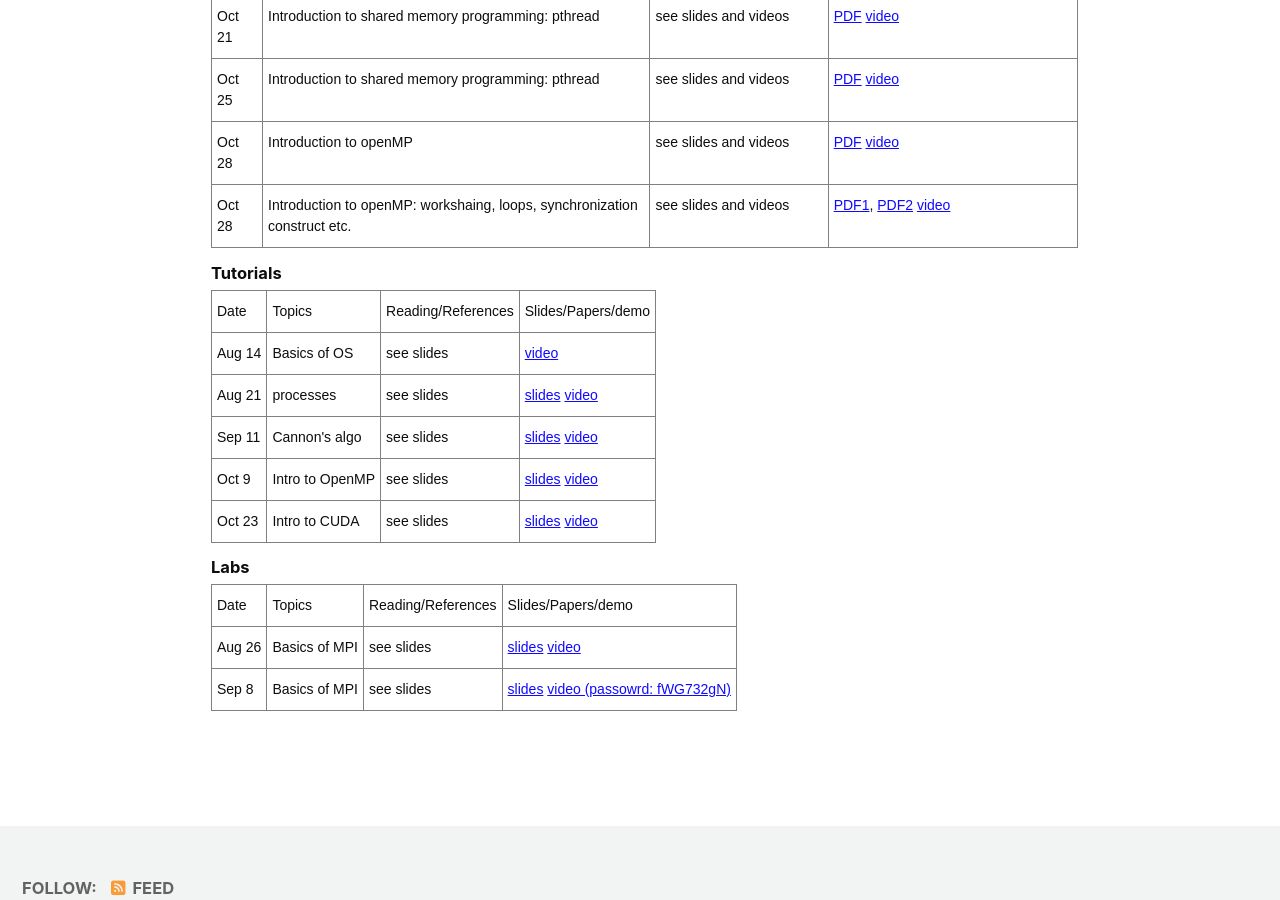
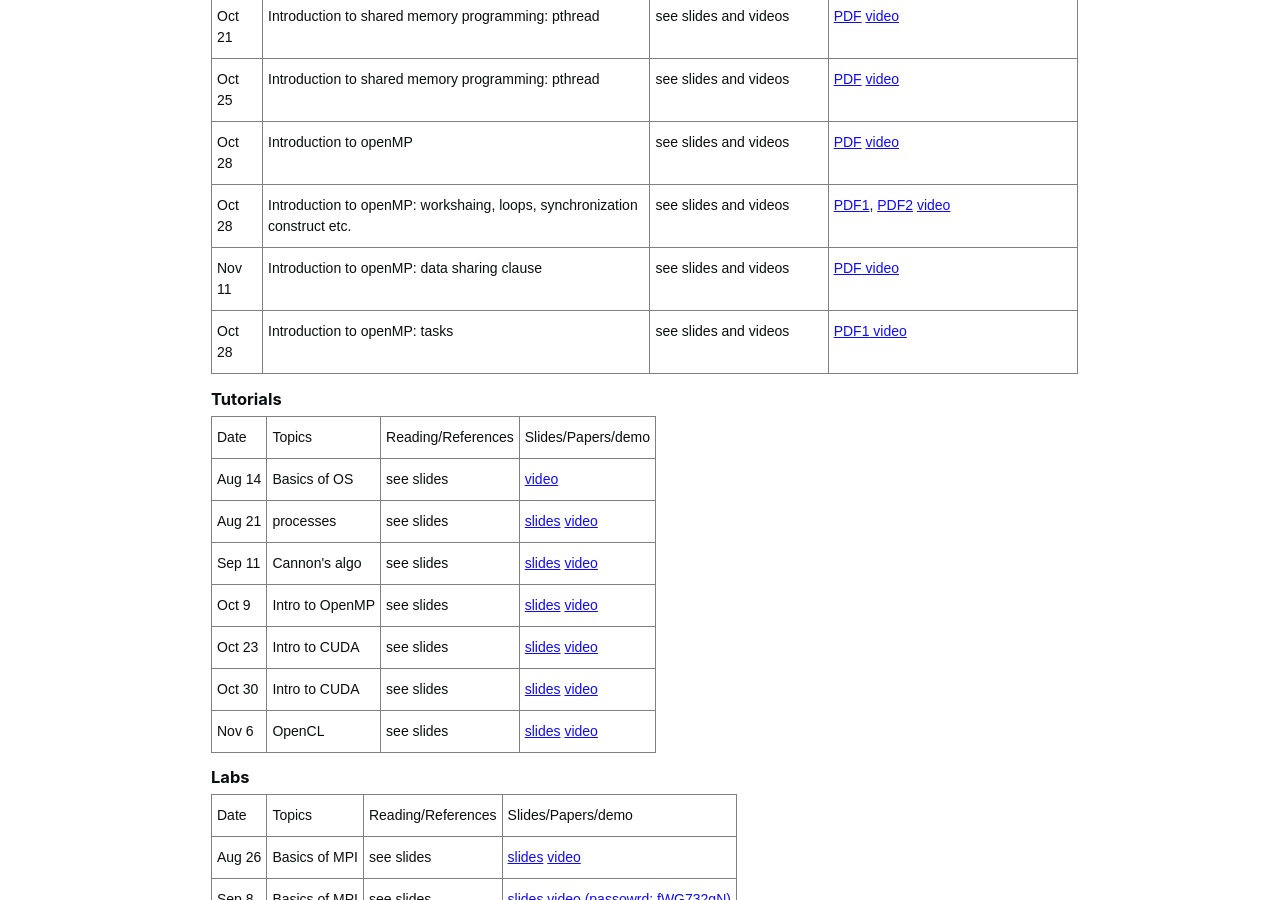
Before and after one commit to chandreshiit/oldsite, a Jekyll site: the page built from _pages/PC2021.md, in a window 1280 px wide and 900 px high, scrolled down 2624 px. Built offline with Jekyll 4.4.1, drawn with Linux system fonts in a browser that asks for light colours; cached includes are drawn as plain includes; nearby versions of some CDN libraries; some of the changed text lies outside the part shown.

Commit message:
added cuda/opencl

```diff
--- a/_pages/PC2021.md
+++ b/_pages/PC2021.md
@@ -177,7 +177,18 @@ author_profile: false
     <td class="tg-0pky">Introduction to openMP: workshaing, loops, synchronization construct etc.</td>
     <td class="tg-0pky">see slides and videos</td>
     <td class="tg-0pky"> <a href="https://drive.google.com/file/d/1ADFQURFY01lhnBjILT8smnAzTSF2m1NE/view?usp=sharing">PDF1</a>, <a href="https://drive.google.com/file/d/1P-x8nHXF4PQNwnYDNdVZ1xg0siAD8F57/view?usp=sharing">PDF2</a> <a href="https://drive.google.com/file/d/1FjCW7xYnHM9F8FB-2zhtM0cWKmwcLTjf/view?usp=sharing"> video</a> </td>   </tr>
+      <tr>
+    <td class="tg-0pky">Nov 11</td>td>
+    <td class="tg-0pky">Introduction to openMP: data sharing clause</td>
+    <td class="tg-0pky">see slides and videos</td>
+    <td class="tg-0pky"> <a href="https://drive.google.com/file/d/1GcHe2_SjsqUYibiP9qIg0sZvZF_FjtIe/view?usp=sharing">PDF</a><a href="https://drive.google.com/file/d/1n1WBQrKN-0l2gcFkEVT9b7DjTf2_3a58/view?usp=sharing"> video</a> </td>   </tr>
+      <tr>
+    <td class="tg-0pky">Oct 28</td>td>
+    <td class="tg-0pky">Introduction to openMP: tasks</td>
+    <td class="tg-0pky">see slides and videos</td>
+    <td class="tg-0pky"> <a href="https://drive.google.com/file/d/18rAIXY5Ad7jiO0zrbwhROpqbUYFb4q43/view?usp=sharing">PDF1</a><a href="https://drive.google.com/file/d/1f-9A6CaosOmTfoRGPbkNXvcxIo8u7Geu/view?usp=sharing"> video</a> </td>   </tr>
 </table>
+
 
 
 
@@ -238,7 +249,18 @@ author_profile: false
     <td class="tg-0pky">Intro to CUDA</td>
     <td class="tg-0pky">see slides</td>
     <td class="tg-0pky">    <a href="https://drive.google.com/file/d/1-mQufKrh5CrYQBT9jnXU1Pad7IK9B06n/view?usp=sharing"> slides</a>  <a href="https://drive.google.com/file/d/1JneRMwzgULH0xlPE3lZn-eH407LTNNu2/view?usp=sharing"> video</a> </td>   </tr>
+        <tr>
+    <td class="tg-0pky">Oct 30</td>
+    <td class="tg-0pky">Intro to CUDA</td>
+    <td class="tg-0pky">see slides</td>
+    <td class="tg-0pky">    <a href="https://drive.google.com/file/d/1PhwHuQFoQwiwOlKOcXzFwFV6J_2jhfUH/view?usp=sharing"> slides</a>  <a href="https://drive.google.com/file/d/1VwVH36qrH2FTRqp1K9VoCMxmHeJ5ly0G/view?usp=sharing"> video</a> </td>   </tr>
+          <tr>
+    <td class="tg-0pky">Nov 6</td>
+    <td class="tg-0pky">OpenCL</td>
+    <td class="tg-0pky">see slides</td>
+    <td class="tg-0pky">    <a href="https://drive.google.com/file/d/1KmwqaoLUk_je83Xy9aJKrCUbL4r3uVJj/view?usp=sharing"> slides</a>  <a href="https://drive.google.com/file/d/1T-vonsFkWsol6O30D3-yIfjiKgshuX6z/view?usp=sharing"> video</a> </td>   </tr>
 </table>
+
 
 
 
```
